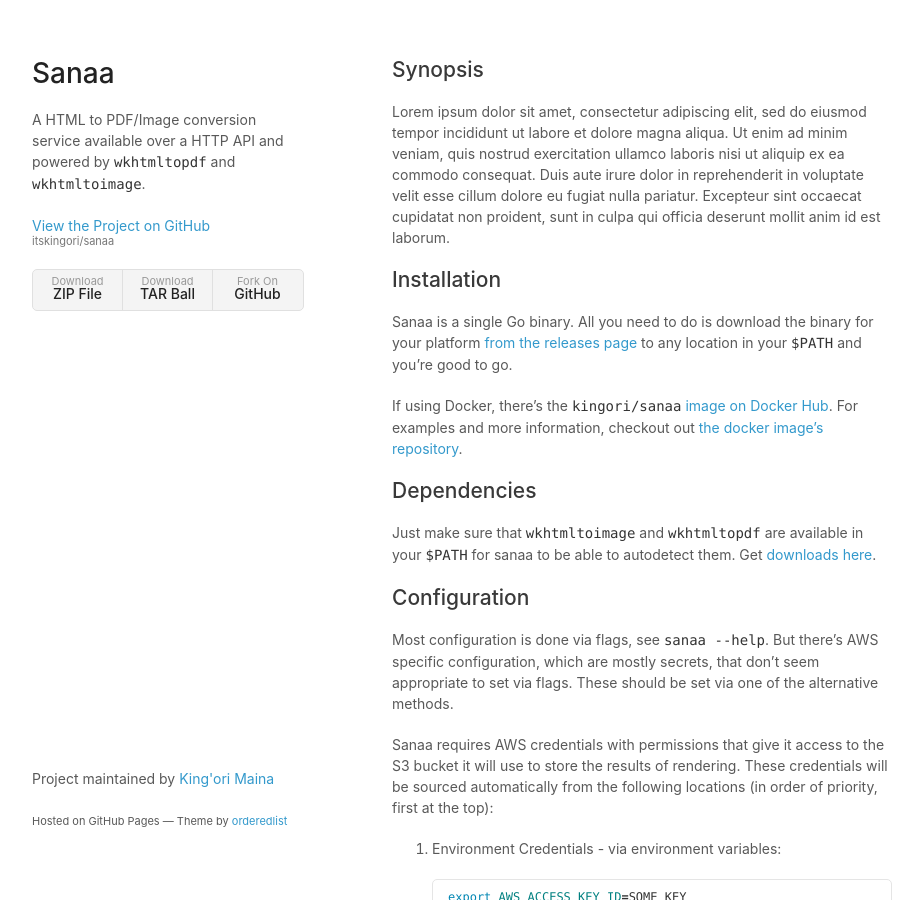
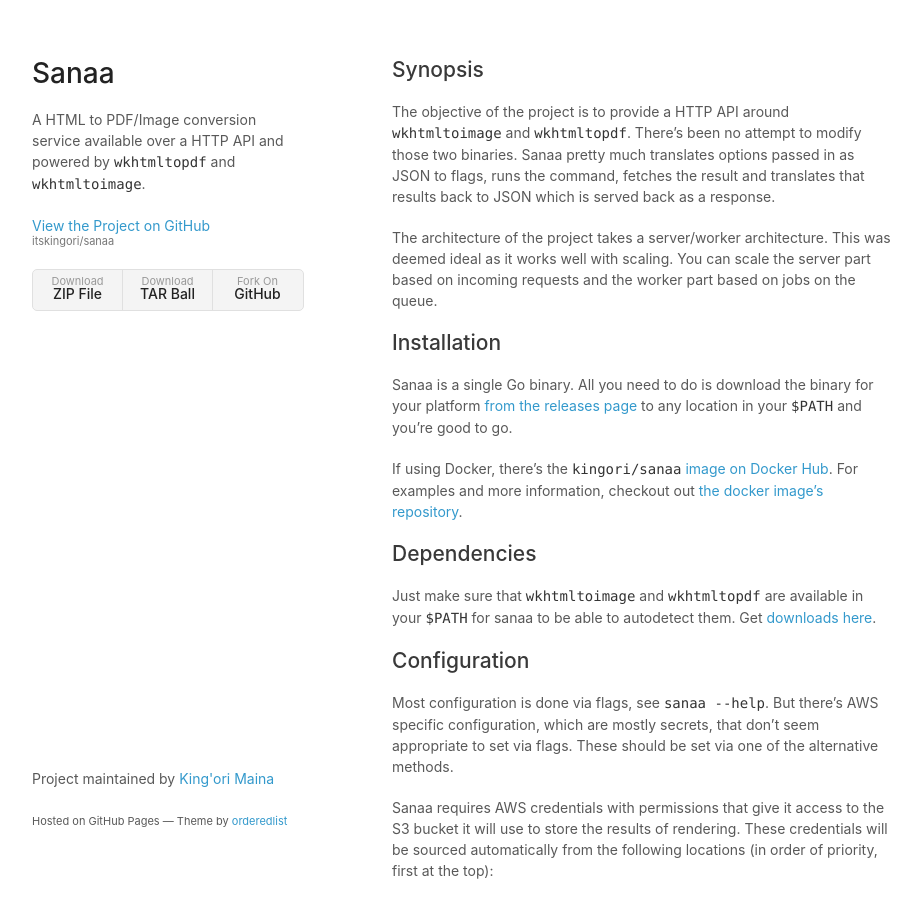
Before and after one commit to itskingori/sanaa, a Jekyll site: the page built from docs/index.md, in a window 1280 px wide and 900 px high. Shown: the whole window, without its empty margins (178-1101 px from the left). Built offline with Jekyll 4.4.1, drawn with Linux system fonts in a browser that asks for light colours.

Commit message:
Update synopsis

```diff
--- a/docs/index.md
+++ b/docs/index.md
@@ -5,12 +5,15 @@
 
 ## Synopsis
 
-Lorem ipsum dolor sit amet, consectetur adipiscing elit, sed do eiusmod tempor
-incididunt ut labore et dolore magna aliqua. Ut enim ad minim veniam, quis
-nostrud exercitation ullamco laboris nisi ut aliquip ex ea commodo consequat.
-Duis aute irure dolor in reprehenderit in voluptate velit esse cillum dolore eu
-fugiat nulla pariatur. Excepteur sint occaecat cupidatat non proident, sunt in
-culpa qui officia deserunt mollit anim id est laborum.
+The objective of the project is to provide a HTTP API around `wkhtmltoimage` and
+`wkhtmltopdf`. There's been no attempt to modify those two binaries. Sanaa
+pretty much translates options passed in as JSON to flags, runs the command,
+fetches the result and translates that results back to JSON which is served back
+as a response.
+
+The architecture of the project takes a server/worker architecture. This was
+deemed ideal as it works well with scaling. You can scale the server part based
+on incoming requests and the worker part based on jobs on the queue.
 
 ## Installation
 
```
